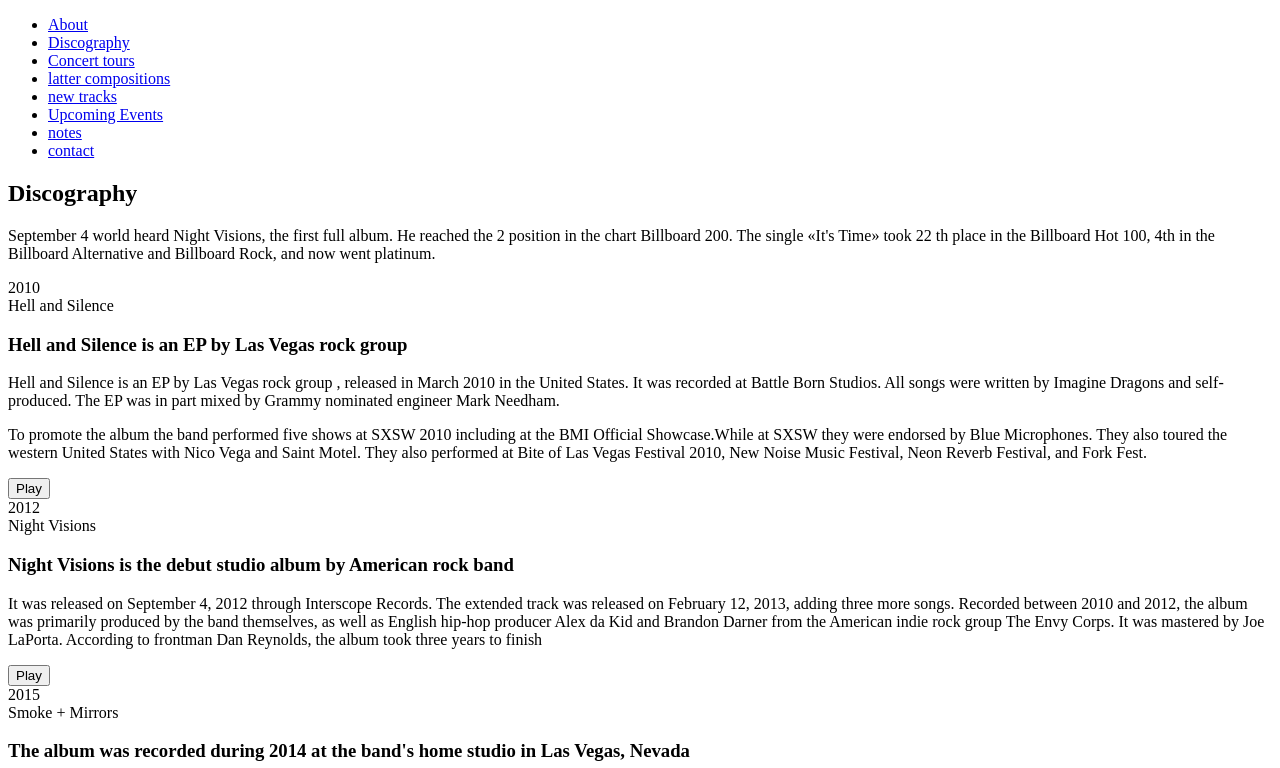
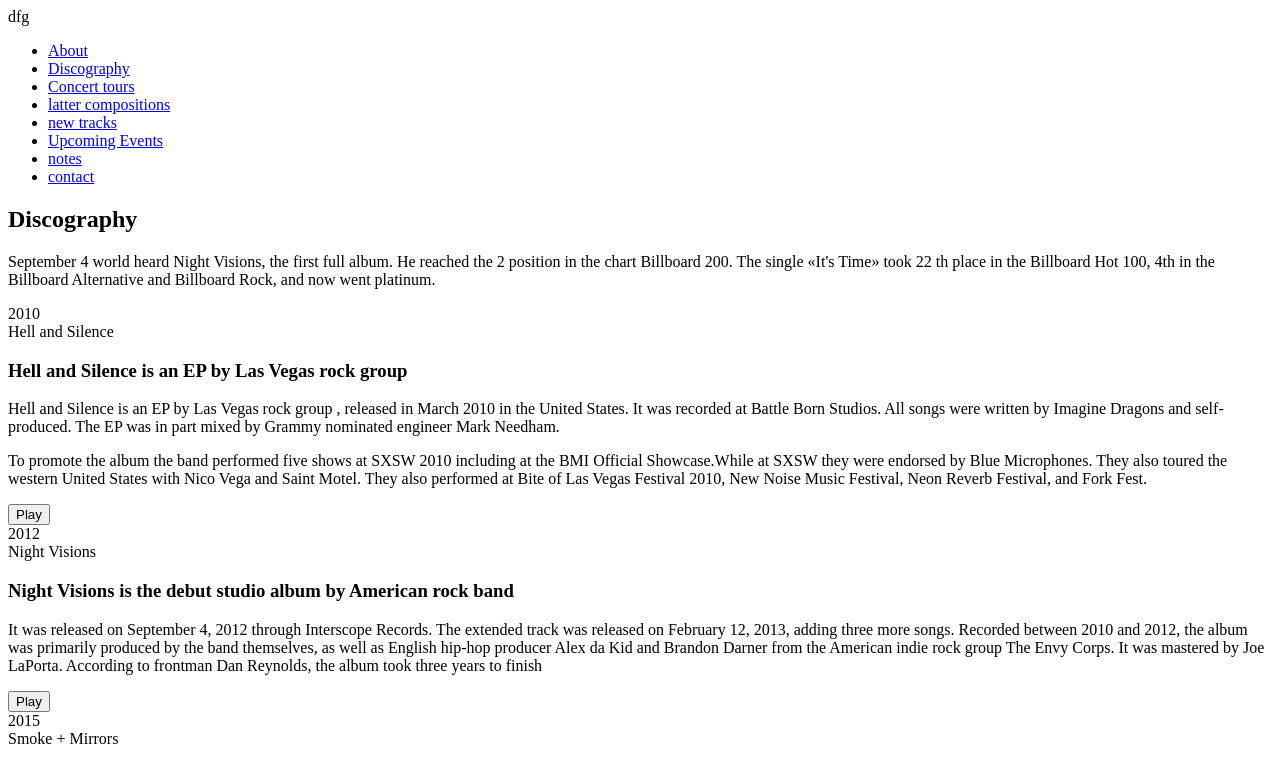
Before and after one commit to kotovyy/musician-project, a plain HTML site: page index.html in a window 1280 px wide. Shown: the top 768 px of the page. Drawn offline with Linux system fonts and the light colour scheme.

Commit message:
Новая ветка

```diff
--- a/index.html
+++ b/index.html
@@ -4,7 +4,7 @@
 	<meta charset="UTF-8">
 	<title>John Doe</title>
 </head>
-<body>
+<body>dfg
 	<header class="header-wrap">
 		<nav class="menu-wrap">
 			<ul class="menu-list container">
```
